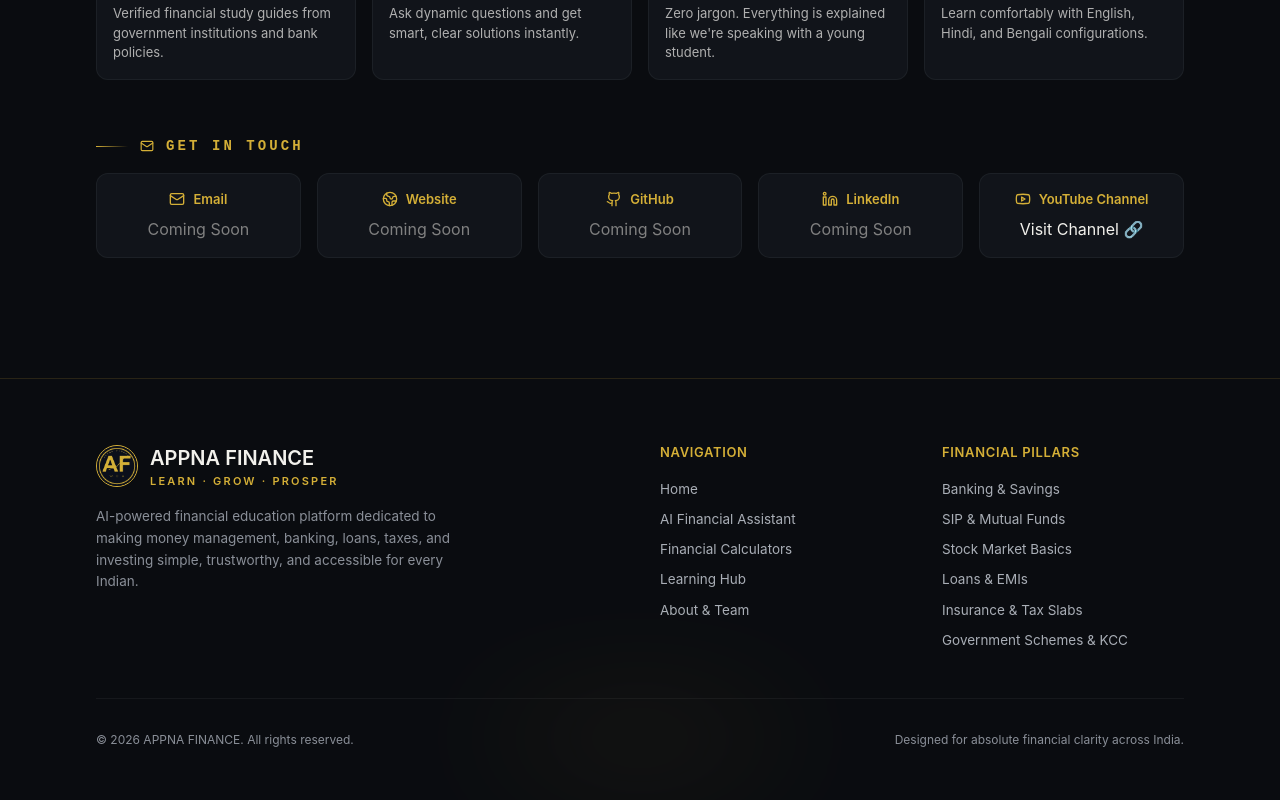
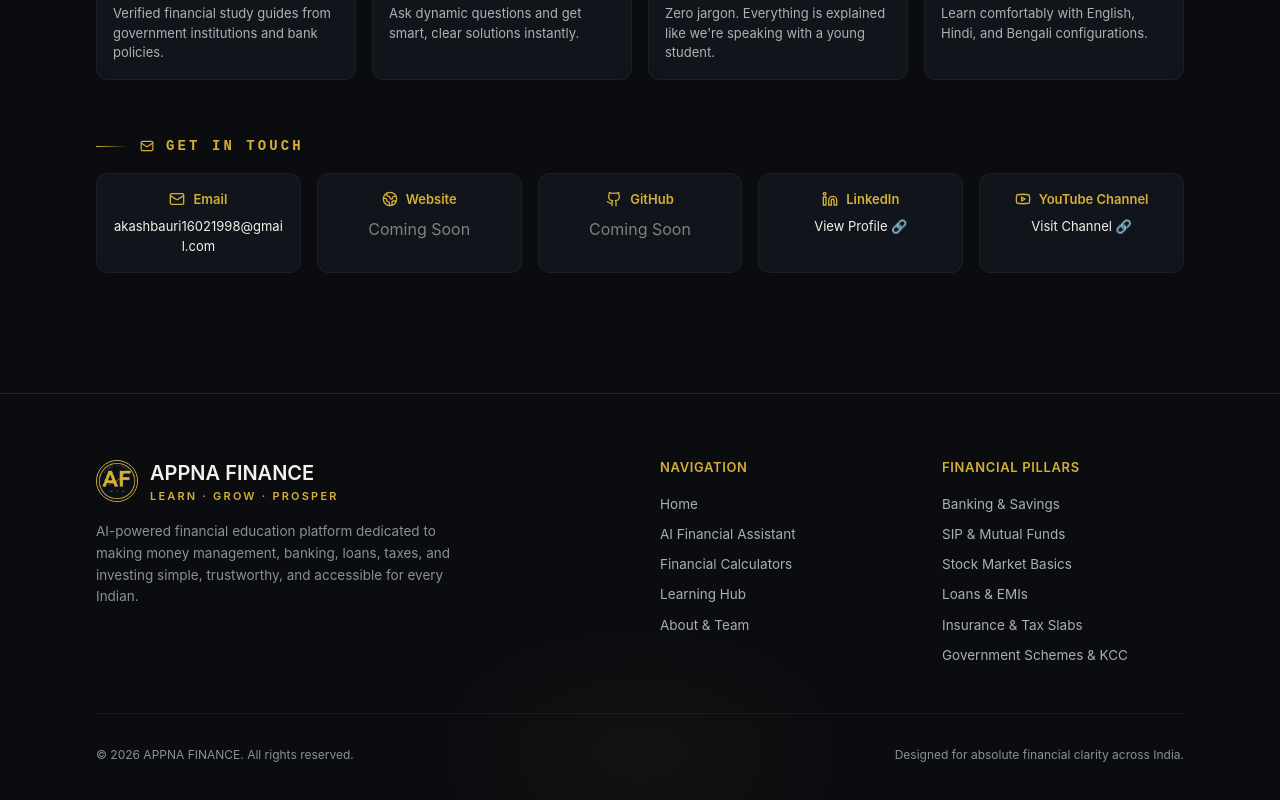
Before and after one commit to Shanmugapriya-subramani/Appna-Finance, a Next.js app: page /about in a window 1280 px wide. Shown: the part 4702-5502 px from the top of the page. Built offline with nearby package versions, Linux system fonts and the light colour scheme.

Commit message:
Get in touch details added

```diff
--- a/app/about/page.jsx
+++ b/app/about/page.jsx
@@ -246,14 +246,25 @@ const teamMembers = [
 ];
 
 const contactDetails = [
-  { icon: Mail, label: "Email", value: "Coming Soon" },
+  {
+    icon: Mail,
+    label: "Email",
+    value: "akashbauri16021998@gmail.com",
+    href: "mailto:akashbauri16021998@gmail.com",
+  },
   { icon: Globe2, label: "Website", value: "Coming Soon" },
   { icon: Github, label: "GitHub", value: "Coming Soon" },
-  { icon: Linkedin, label: "LinkedIn", value: "Coming Soon" },
+  {
+    icon: Linkedin,
+    label: "LinkedIn",
+    value: "View Profile 🔗",
+    href: "https://www.linkedin.com/in/akash-bauri/",
+  },
   {
     icon: Youtube,
     label: "YouTube Channel",
-    value: "https://youtube.com/@akashlearninghub-m7n",
+    value: "Visit Channel 🔗",
+    href: "https://youtube.com/@akashlearninghub-m7n",
   },
 ];
 
@@ -660,7 +671,9 @@ export default function AboutPage() {
         <section>
           <SectionEyebrow icon={Mail}>Get in Touch</SectionEyebrow>
           <div className="grid sm:grid-cols-5 gap-4 mt-4">
-            {contactDetails.map((c, i) => (
+            {contactDetails.map((c, i) => {
+              const isExternal = c.href && c.href.startsWith("http");
+              return (
                 <div
                   key={i}
                   className="rounded-xl p-4 text-center bg-[#171B22]/60 border border-white/5"
@@ -671,20 +684,21 @@ export default function AboutPage() {
                       {c.label}
                     </div>
                   </div>
-                {c.value.startsWith && c.value.startsWith("http") ? (
+                  {c.href ? (
                     <a
-                    href={c.value}
-                    target="_blank"
-                    rel="noreferrer"
-                    className="block mt-2 text-[#F2F1EC] hover:underline"
+                      href={c.href}
+                      target={isExternal ? "_blank" : undefined}
+                      rel={isExternal ? "noreferrer" : undefined}
+                      className="block mt-2 text-[13px] text-[#F2F1EC] hover:underline break-words"
                     >
-                    Visit Channel 🔗
+                      {c.value}
                     </a>
                   ) : (
                     <div className="mt-2 text-[#808080]">{c.value}</div>
                   )}
                 </div>
-            ))}
+              );
+            })}
           </div>
         </section>
       </AnimatedSection>
```
Lines whose indentation alone changed are shown as unchanged.
